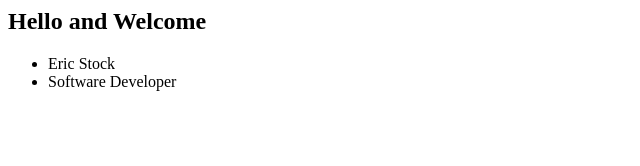
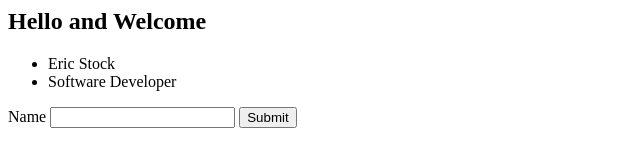
Before and after one commit to UnusualFrog/TestWebsite, a plain HTML site: page index.html in a window 1280 px wide. Shown: the whole page, without its empty margins (0-640 px from the left). Drawn offline with Linux system fonts and the light colour scheme.

Commit message:
"Added user form"

```diff
--- a/index.html
+++ b/index.html
@@ -11,6 +11,12 @@
         <li>Software Developer</li>
     </ul>
 
+    <form action="./welcome.html">
+        <label>Name</label>
+        <input type="text">
+        <button type="submit">Submit</button>
+    </form>
+
 </body>
 
 </html>
```
Also changed, not shown: welcome.html (added, +6 -0 lines).
